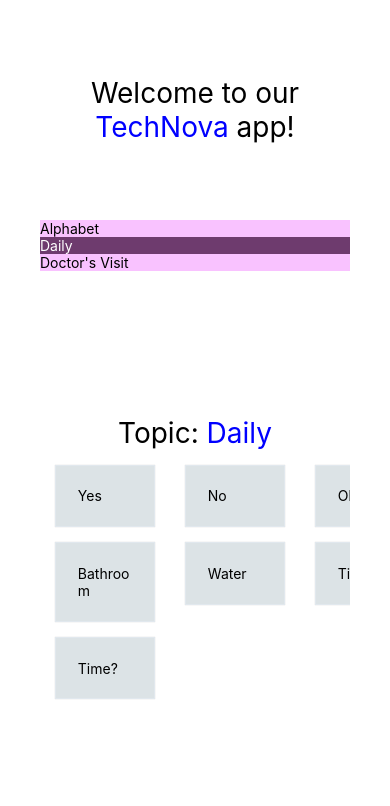
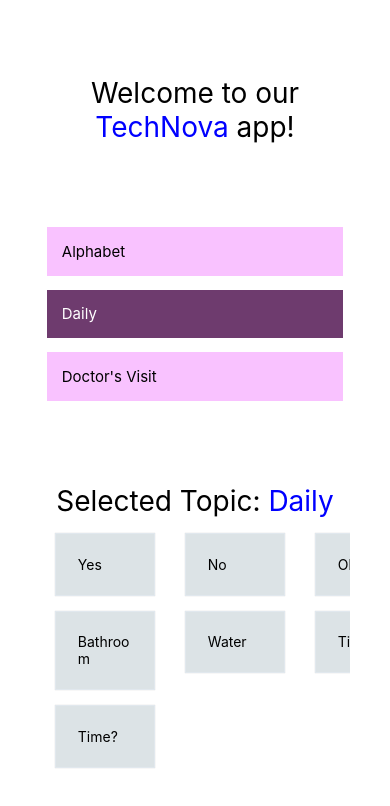
Before and after one commit to linnall/TechNova, a React Native app: screen / in a window 390 px wide. Shown: the top 806 px of the page. Built offline with nearby package versions, Linux system fonts and the light colour scheme.

Commit message:
styling and padding

```diff
--- a/components/MainPage.js
+++ b/components/MainPage.js
@@ -115,6 +115,7 @@
     this.setState({
       ...this.state,
       selectedTopicLabel: label,
+      selectedItemId: 0,
     });
   };
 
@@ -137,7 +138,7 @@
           selectedTopicLabel={this.state.selectedTopicLabel}
         />
         <Text style={styles.homeTitle}>
-          Topic: <Text style={styles.blueText}>{this.getTopicName(this.state.selectedTopicLabel)}</Text>
+          Selected Topic: <Text style={styles.blueText}>{this.getTopicName(this.state.selectedTopicLabel)}</Text>
         </Text>
         <SelectedTopic
           vocab={this.state[this.state.selectedTopicLabel]}
--- a/components/TopicsList.js
+++ b/components/TopicsList.js
@@ -1,5 +1,5 @@
 import React from "react";
-import { Text, TouchableOpacity, FlatList } from 'react-native';
+import { Text, StyleSheet, View, TouchableOpacity, FlatList } from 'react-native';
 
 /* props:
     topics,
@@ -13,7 +13,7 @@
                 props.updateSelectedTopicLabel(props.label);
             }}
         >
-            <Text style={{backgroundColor: props.bgColour, color: props.textColour}}>
+            <Text style={[styles.text, {backgroundColor: props.bgColour, color: props.textColour}]}>
                 {props.name}
             </Text>
         </TouchableOpacity>
@@ -25,6 +25,7 @@
         const backgroundColor = item.label === props.selectedTopicLabel ? "#6e3b6e" : "#f9c2ff";
         const color = item.label === props.selectedTopicLabel ? 'white' : 'black';
         return (
+            <View style={styles.topicList}>
                 <Item
                     name={item.title}
                     label={item.label}
@@ -32,9 +33,9 @@
                     textColour={color}
                     updateSelectedTopicLabel={props.updateSelectedTopicLabel}
                 />
+            </View>
         );
     };
-
     return (
         <FlatList
             data={props.topics}
@@ -44,3 +45,16 @@
         />
     );
 }
+
+const styles = StyleSheet.create({
+    topicList: {
+        padding: 2,
+        marginVertical: 5,
+        marginHorizontal: 5,
+    },
+    text: {
+        fontSize: 15,
+        paddingHorizontal: "5%",
+        paddingVertical: "5%",
+    }
+  })
```
Lines whose indentation alone changed are shown as unchanged.
